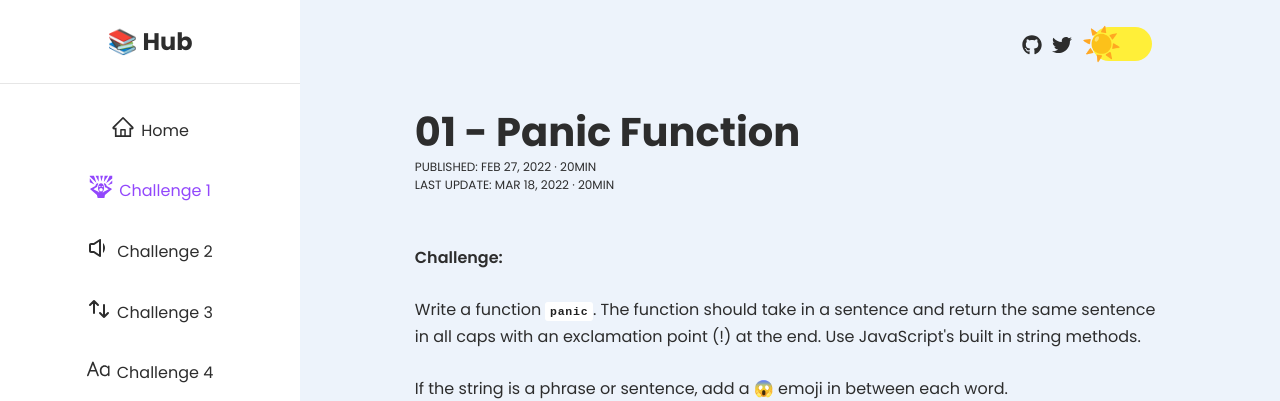
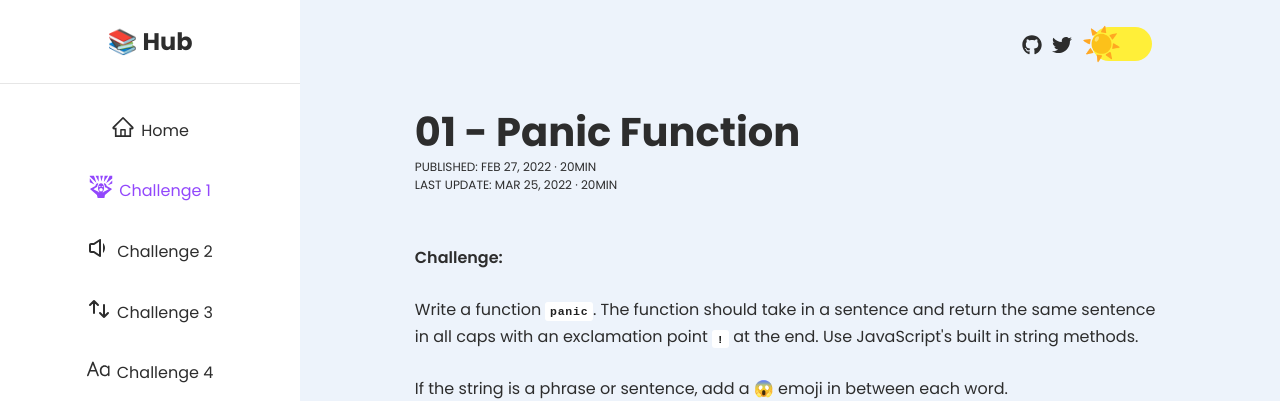
Before and after one commit to pacelliv/jscrimba-challenges-site, a React (Vite) app: page /challenge1 in a window 1280 px wide. Shown: the top 401 px of the page. Built offline with nearby package versions, Linux system fonts and the light colour scheme.

Commit message:
applied code className, lowercased chars

```diff
--- a/src/pages/page1/Challenge1.jsx
+++ b/src/pages/page1/Challenge1.jsx
@@ -147,7 +147,7 @@ const Challenge1 = () => {
             <div className="main">
                 <h1 className="title">01 - Panic Function</h1>
                 <p className="date">Published: Feb 27, 2022 &#183; 20min</p>
-                <p className="date">Last update: Mar 18, 2022 &#183; 20min</p>
+                <p className="date">Last update: Mar 25, 2022 &#183; 20min</p>
                 <br />
                 <br />
                 <p className="paragraph bold">Challenge:</p>
@@ -155,8 +155,9 @@ const Challenge1 = () => {
                 <p className="paragraph">
                     Write a function <code className="code">panic</code>. The
                     function should take in a sentence and return the same
-                    sentence in all caps with an exclamation point (!) at the
-                    end. Use JavaScript's built in string methods.
+                    sentence in all caps with an exclamation point{" "}
+                    <code className="code">!</code> at the end. Use JavaScript's
+                    built in string methods.
                 </p>
                 <br />
                 <p className="paragraph">
@@ -246,7 +247,7 @@ const Challenge1 = () => {
                                 >
                                     <code>split()</code>
                                 </a>
-                                <span>: Turns the string into an array.</span>
+                                <span>: turns the string into an array.</span>
                             </li>
                             <li>
                                 <a
@@ -257,7 +258,7 @@ const Challenge1 = () => {
                                     <code>join()</code>
                                 </a>
                                 <span>
-                                    : Concatenates the array back into a string.
+                                    : concatenates the array back into a string.
                                     You can pass to the method how would you
                                     like to concatenate the array.
                                 </span>
@@ -271,7 +272,7 @@ const Challenge1 = () => {
                                     <code>toUpperCase()</code>
                                 </a>
                                 <span>
-                                    : Transform the letters of the string to
+                                    : transform the letters of the string to
                                     uppercase.
                                 </span>
                             </li>
```
